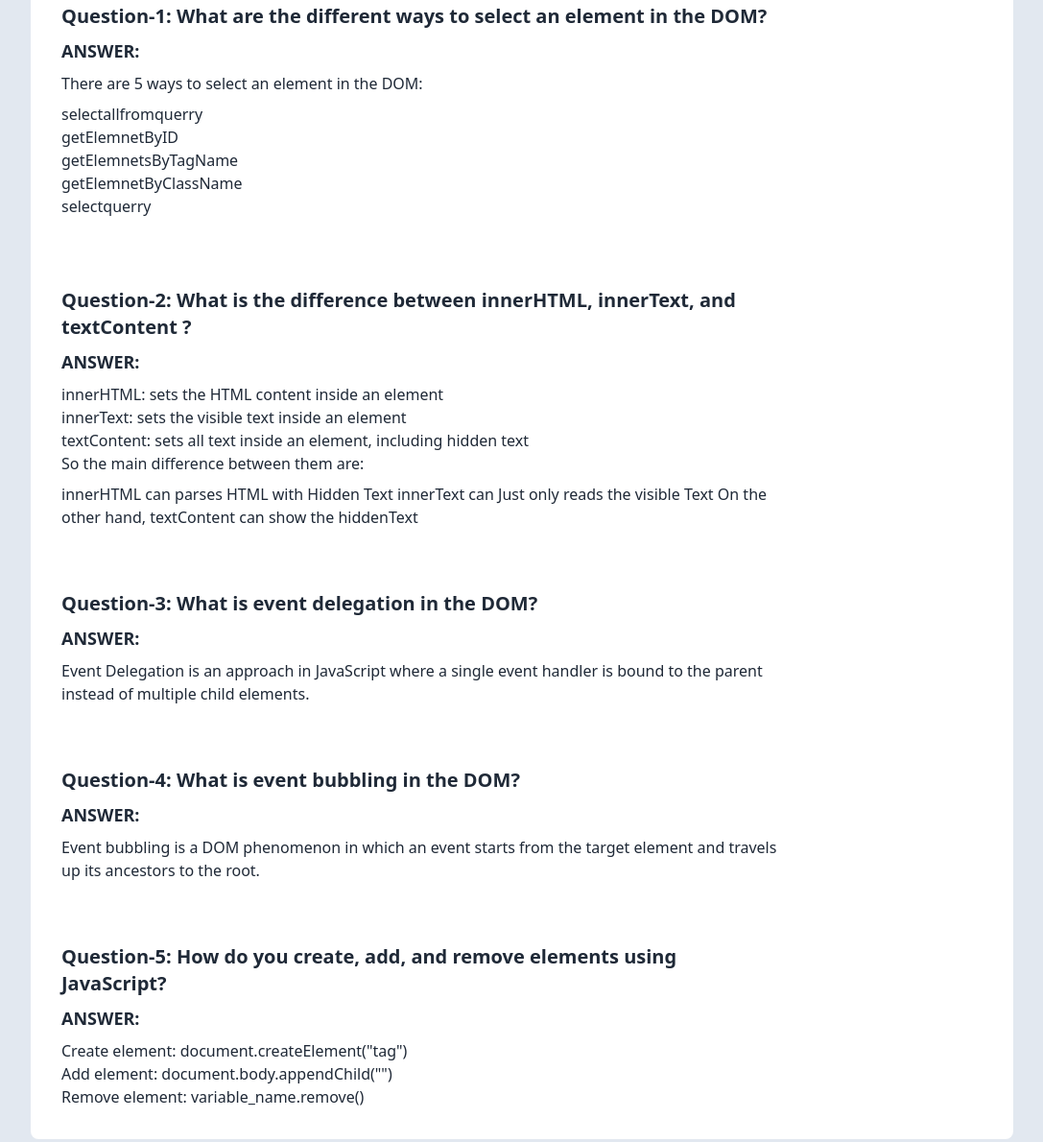
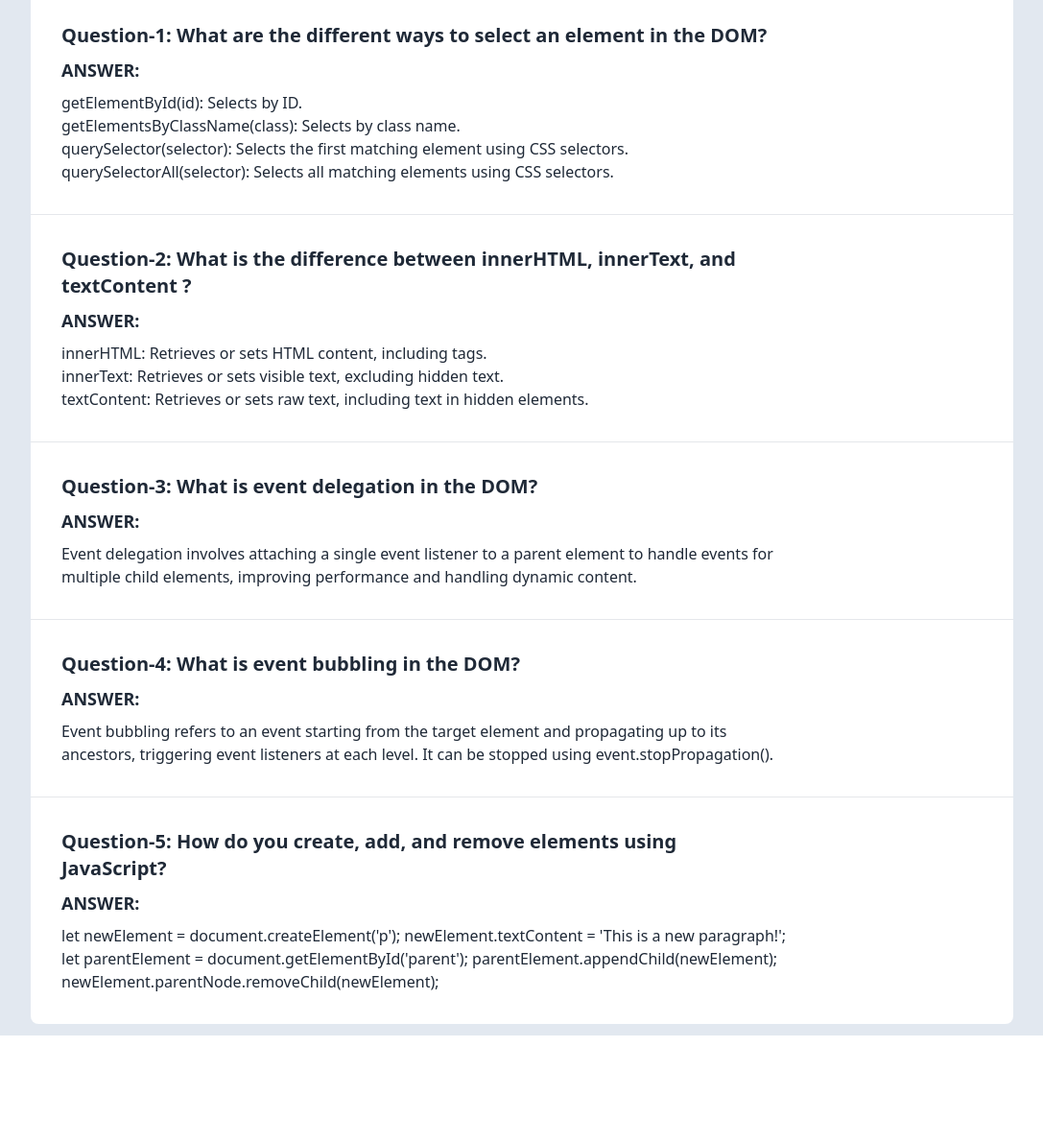
Before and after one commit to TahmidaToma776/Assignment_5, a plain HTML site: page discover.html in a window 1280 px wide. Shown: the part 177-1367 px from the top of the page at 96% size, without its empty margins (96-1183 px from the left). After the commit the page ends 1256 px from the top, so only its background shows below. Drawn offline with nearby package versions, Linux system fonts and the light colour scheme.

Commit message:
All Done

```diff
--- a/discover.html
+++ b/discover.html
@@ -24,7 +24,7 @@
         </nav>
     </header>
     <main class="bg-slate-200">
-        <h1 class="flex justify-center font-bold text-lg m-2">Blogs</h1>
+        <h1 class="flex justify-center font-bold text-xl m-2 pt-5">Blogs</h1>
         <section class="flex justify-center">
             <div class="m-3 bg-base-100 w-4/5 flex  rounded-lg">
                 <div class="">
@@ -34,56 +34,61 @@
                                 <div class="card-body">
                                   <h2 class="card-title">Question-1: What are the different ways to select an element in the DOM?</h2>
                                   <h2 class="font-semibold text-lg">ANSWER: </h2>
-                                  <p>There are 5 ways to select an element in the DOM:
-                                    <ul>
-                                        <li>selectallfromquerry</li>
-                                        <li>getElemnetByID</li>
-                                        <li>getElemnetsByTagName</li>
-                                        <li>getElemnetByClassName</li>
-                                        <li>selectquerry</li>
-                                    </ul>
+                                  <p>getElementById(id): Selects by ID. <br>
+                                    getElementsByClassName(class): Selects by class name. <br>
+                                    querySelector(selector): Selects the first matching element using CSS selectors. <br>
+                                    querySelectorAll(selector): Selects all matching elements using CSS selectors.
                                   </p>
                                 </div>
                             </div>
                         </div>
+                        <hr>
                         <div>
                             <div class="card bg-base-100 w-4/5">
                                 <div class="card-body">
                                   <h2 class="card-title">Question-2: What is the difference between innerHTML, innerText, and textContent ?</h2>
                                   <h2 class="font-semibold text-lg">ANSWER: </h2>
-                                  <p>innerHTML: sets the HTML content inside an element <br>innerText: sets the visible text inside an element <br> textContent: sets all text inside an element, including hidden text <br> So the main difference between them are: </p>
-                                  <p>
-                                    innerHTML can parses HTML with Hidden Text innerText can Just only reads the visible Text On the other hand, textContent can show the hiddenText
-                                  </p>
+                                  <ul>
+                                    <li>innerHTML: Retrieves or sets HTML content, including tags.</li>
+                                    <li>innerText: Retrieves or sets visible text, excluding hidden text.</li>
+                                    <li>textContent: Retrieves or sets raw text, including text in hidden elements.</li>
+                                  </ul>
                                 </div>
                             </div>
                         </div>
+                        <hr>
                         <div>
                             <div class="card bg-base-100 w-4/5">
                                 <div class="card-body">
                                   <h2 class="card-title">Question-3: What is event delegation in the DOM?</h2>
                                   <h2 class="font-semibold text-lg">ANSWER: </h2>
-                                  <p>Event Delegation is an approach in JavaScript where a single event handler is bound to the parent instead of multiple child elements.</p>
+                                  <p>Event delegation involves attaching a single event listener to a parent element to handle events for multiple child elements, improving performance and handling dynamic content.</p>
                                 </div>
                             </div>
                         </div>
+                        <hr>
                         <div>
                             <div class="card bg-base-100 w-4/5">
                                 <div class="card-body">
                                   <h2 class="card-title">Question-4: What is event bubbling in the DOM?</h2>
                                   <h2 class="font-semibold text-lg">ANSWER: </h2>
-                                  <p>Event bubbling is a DOM phenomenon in which an event starts from the target element and travels up its ancestors to the root.</p>
+                                  <p>Event bubbling refers to an event starting from the target element and propagating up to its ancestors, triggering event listeners at each level. It can be stopped using event.stopPropagation().</p>
                                 </div>
                             </div>
                         </div>
+                        <hr>
                         <div>
                             <div class="card bg-base-100 w-4/5">
                                 <div class="card-body">
                                   <h2 class="card-title">Question-5: How do you create, add, and remove elements using JavaScript?</h2>
                                   <h2 class="font-semibold text-lg">ANSWER: </h2>
-                                  <p>Create element: document.createElement("tag") <br>
-                                    Add element: document.body.appendChild("") <br>
-                                    Remove element: variable_name.remove()</p>
+                                  <p>let newElement = document.createElement('p');
+                                    newElement.textContent = 'This is a new paragraph!';
+
+                                    let parentElement = document.getElementById('parent');
+                                    parentElement.appendChild(newElement);
+
+                                    newElement.parentNode.removeChild(newElement);</p>
                                 </div>
                             </div>
                         </div>
```
Also changed, not shown: Script/disable.js (+21 -20 lines).
